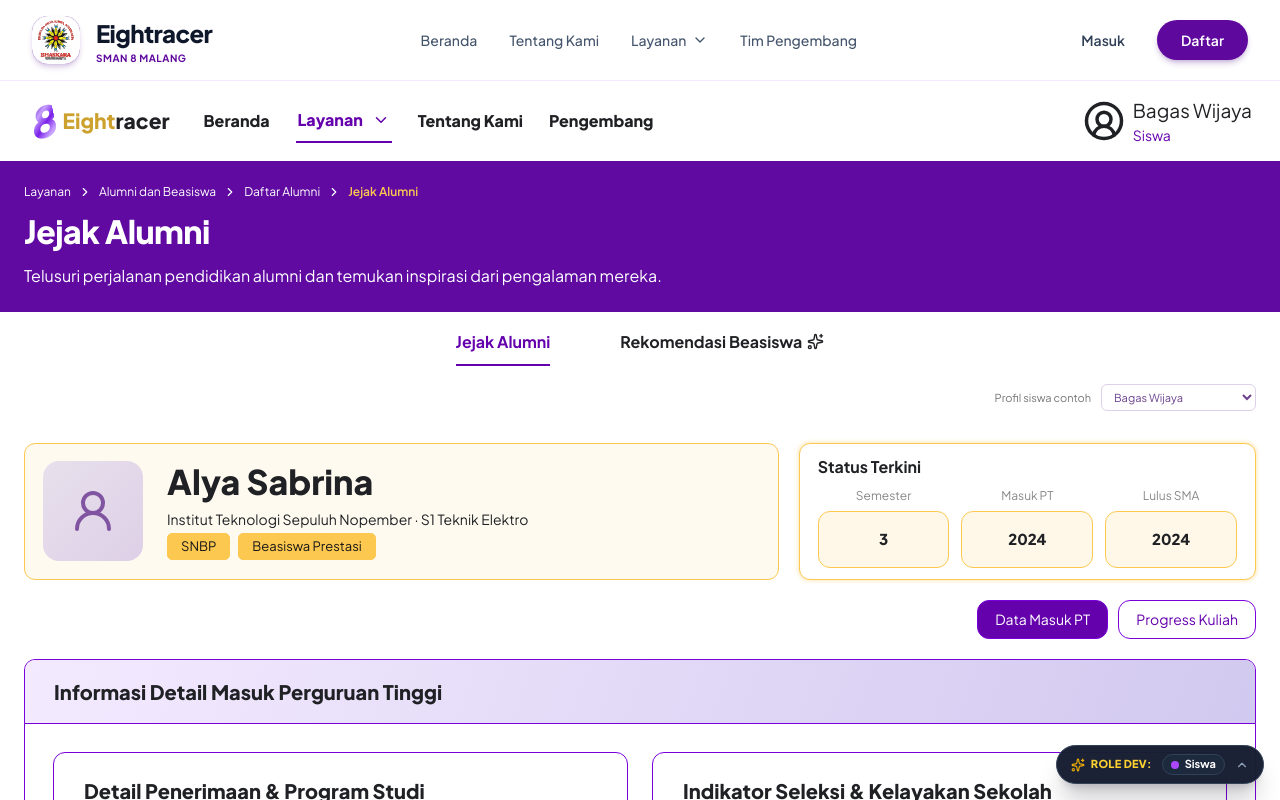
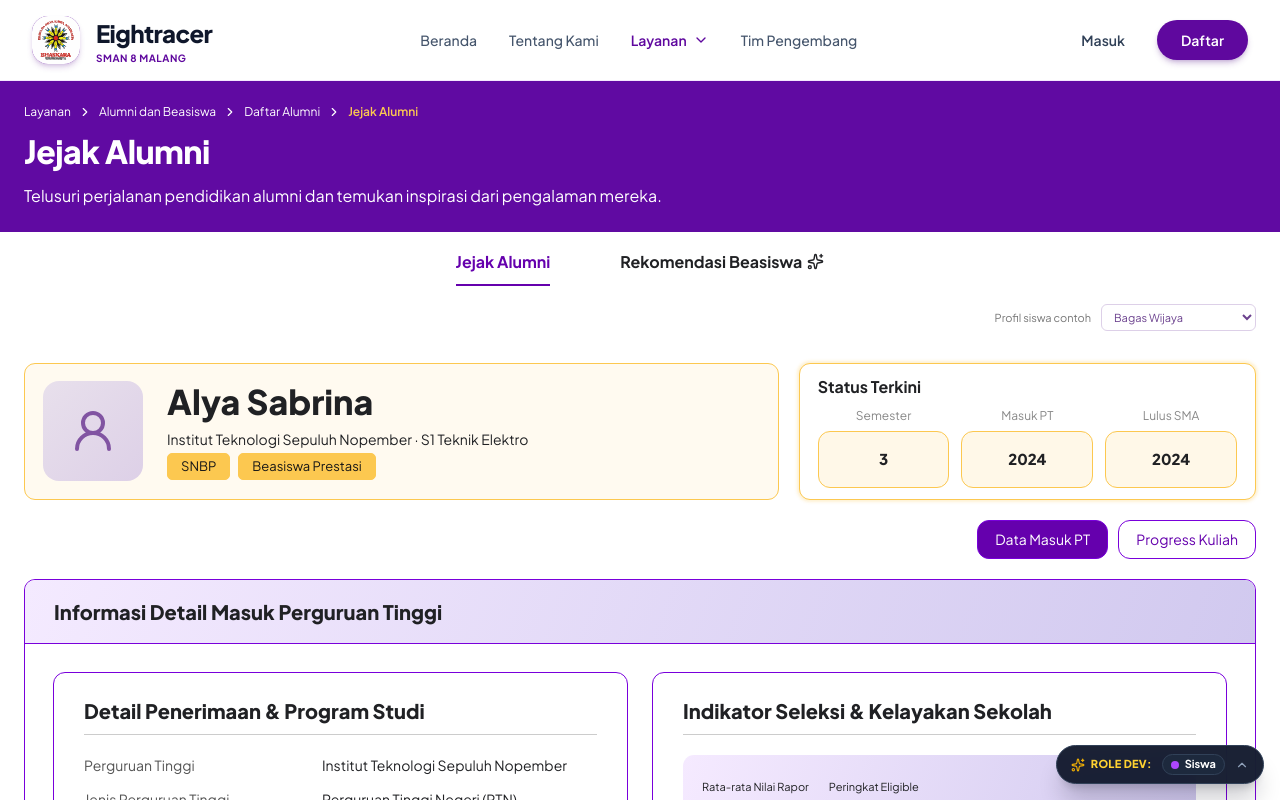
Before and after one commit to Zharussanoy/Eightracer-SMAN-8-MALANG, a Next.js app: page /siswa/jejak-alumni/alya in a window 1280 px wide. Shown: the top 800 px of the page. Built offline with nearby package versions, Linux system fonts and the light colour scheme.

Commit message:
Sesuaikan navigasi dan warna halaman B4

```diff
--- a/app/layout.tsx
+++ b/app/layout.tsx
@@ -1,4 +1,5 @@
 import type { Metadata } from "next";
+import { Suspense } from "react";
 import { Plus_Jakarta_Sans } from "next/font/google";
 import "./globals.css";
 import { UserProvider } from "@/context/UserContext";
@@ -36,7 +37,9 @@ export default function RootLayout({
       <body className="min-h-full flex flex-col bg-white text-slate-900 selection:bg-purple-100 selection:text-purple-900">
         <UserProvider>
           {/* Universal Navbar aktif di SEMUA halaman */}
-          <Navbar />
+          <Suspense fallback={<div className="h-20 shrink-0" aria-label="Memuat navigasi" />}>
+            <Navbar />
+          </Suspense>
           <div className="flex-1 flex flex-col">
             {children}
           </div>
--- a/components/admin/b-4/AlumniCollegePage.tsx
+++ b/components/admin/b-4/AlumniCollegePage.tsx
@@ -3,7 +3,6 @@
 import { useState } from "react";
 import Link from "next/link";
 import { ChevronDown, ChevronLeft, ChevronRight, Search, X } from "lucide-react";
-import B4Navbar from "./B4Navbar";
 import B4Tabs from "./B4Tabs";
 import { COLLEGE_ALUMNI } from "./mockData";
 import "./college.css";
@@ -57,12 +56,11 @@ export default function AlumniCollegePage() {
 
   return (
     <div className={"b4-page"}>
-      <B4Navbar />
       <main>
         <section className={"b4-hero"} aria-labelledby="b4-page-title">
           <div className={"b4-container"}>
             <nav aria-label="Breadcrumb" className={"b4-breadcrumb"}>
-              <Link href="/admin#layanan">Layanan</Link><ChevronRight size={14} aria-hidden="true" />
+              <Link href="/#layanan">Layanan</Link><ChevronRight size={14} aria-hidden="true" />
               <span>Alumni dan Beasiswa</span><ChevronRight size={14} aria-hidden="true" />
               <span aria-current="page">Alumni di PT</span>
             </nav>
--- a/components/admin/b-4/B4Navbar.tsx
+++ b/components/admin/b-4/B4Navbar.tsx
@@ -1,76 +1,7 @@
-"use client";
-
-import { useEffect, useRef, useState } from "react";
-import Link from "next/link";
-import { ChevronDown, CircleUserRound, Menu, X } from "lucide-react";
-import "./college.css";
-
-export default function B4Navbar({ role = "admin", name }: { role?: "admin" | "student"; name?: string }) {
-  const home = role === "student" ? "/" : "/admin";
-  const profileName = name ?? (role === "student" ? "Bagas Wijaya" : "Rina Wijayanti");
-  const [servicesOpen, setServicesOpen] = useState(false);
-  const [mobileOpen, setMobileOpen] = useState(false);
-  const headerRef = useRef<HTMLElement>(null);
-  const serviceButtonRef = useRef<HTMLButtonElement>(null);
-
-  useEffect(() => {
-    const closeOutside = (event: PointerEvent) => {
-      if (!headerRef.current?.contains(event.target as Node)) {
-        setServicesOpen(false);
-        setMobileOpen(false);
-      }
-    };
-    document.addEventListener("pointerdown", closeOutside);
-    return () => document.removeEventListener("pointerdown", closeOutside);
-  }, []);
-
-  return (
-    <header ref={headerRef} className={"b4-header"} onKeyDown={(event) => {
-      if (event.key === "Escape") {
-        setServicesOpen(false);
-        setMobileOpen(false);
-        serviceButtonRef.current?.focus();
-      }
-    }}>
-      <div className={"b4-headerInner"}>
-        <Link href={home} className={"b4-brand"} aria-label={`Eightracer, beranda ${role === "student" ? "siswa" : "admin"}`}>
-          <span className="b4-brandMark" aria-hidden="true">8</span>
-          <span><span className={"b4-brandGold"}>Eight</span>racer</span>
-        </Link>
-
-        <button type="button" className={"b4-mobileToggle"} aria-label={mobileOpen ? "Tutup navigasi" : "Buka navigasi"}
-          aria-expanded={mobileOpen} aria-controls="b4-main-navigation" onClick={() => setMobileOpen(!mobileOpen)}>
-          {mobileOpen ? <X size={24} /> : <Menu size={24} />}
-        </button>
-
-        <nav id="b4-main-navigation" aria-label="Navigasi utama" className={`${"b4-mainNav"} ${mobileOpen ? "b4-mobileNavOpen" : ""}`}>
-          <Link href={home}>Beranda</Link>
-          <div className={"b4-services"} onBlur={(event) => {
-            if (!event.currentTarget.contains(event.relatedTarget as Node | null)) setServicesOpen(false);
-          }}>
-            <button ref={serviceButtonRef} type="button" className={"b4-activeNav"}
-              aria-expanded={servicesOpen} aria-controls="b4-services-menu" onClick={() => setServicesOpen(!servicesOpen)}>
-              Layanan <ChevronDown size={18} />
-            </button>
-            {servicesOpen && (
-              <div id="b4-services-menu" className={"b4-servicesMenu"}>
-                <button type="button" disabled title="Halaman kelompok B1 belum tersedia">Kelompok B1</button>
-                <button type="button" disabled title="Halaman kelompok B2 belum tersedia">Kelompok B2</button>
-                <Link href="/admin/alumni">Kelompok B3</Link>
-                <Link href={role === "student" ? "/siswa/jejak-alumni" : "/admin/alumni-perguruan-tinggi"} className={"b4-selectedService"}
-                  onClick={() => { setServicesOpen(false); setMobileOpen(false); }}>Alumni dan Beasiswa</Link>
-              </div>
-            )}
-          </div>
-          <Link href={`${home}#tentang`}>Tentang Kami</Link>
-          <Link href="/tim-pengembang">Pengembang</Link>
-        </nav>
-
-        <div className={"b4-profile"} aria-label={`Profil contoh: ${profileName}, ${role === "student" ? "Siswa" : "Admin"}`}>
-          <CircleUserRound size={42} strokeWidth={2} aria-hidden="true" />
-          <div><span>{profileName}</span><small>{role === "student" ? "Siswa" : "Admin"}</small></div>
-        </div>
-      </div>
-    </header>
-  );
+/**
+ * Kompatibilitas untuk pemanggil B4 lama.
+ * Navbar bersama kini dirender satu kali oleh app/layout.tsx.
+ */
+export default function B4Navbar() {
+  return null;
 }
--- a/components/admin/b-4/ScholarshipAnalyticsPage.tsx
+++ b/components/admin/b-4/ScholarshipAnalyticsPage.tsx
@@ -3,7 +3,6 @@
 import { useState } from "react";
 import Link from "next/link";
 import { BookOpen, ChevronDown, ChevronRight, Landmark } from "lucide-react";
-import B4Navbar from "./B4Navbar";
 import B4Tabs from "./B4Tabs";
 import "./college.css";
 
@@ -110,12 +109,11 @@ export default function ScholarshipAnalyticsPage() {
   const scholarshipPercent = Math.round(scholarshipCount / Math.max(1, totalAlumni) * 100);
 
   return <div className="b4-page">
-    <B4Navbar />
     <main>
       <section className="b4-hero" aria-labelledby="b4-analytics-title">
         <div className="b4-container">
           <nav aria-label="Breadcrumb" className="b4-breadcrumb">
-            <Link href="/admin#layanan">Layanan</Link><ChevronRight size={14} aria-hidden="true" />
+            <Link href="/#layanan">Layanan</Link><ChevronRight size={14} aria-hidden="true" />
             <span>Alumni dan Beasiswa</span><ChevronRight size={14} aria-hidden="true" />
             <span aria-current="page">Analitik Beasiswa</span>
           </nav>
--- a/components/admin/b-4/college.css
+++ b/components/admin/b-4/college.css
@@ -2,7 +2,7 @@
   --b4-purple: #6500ad;
   --b4-border: #7900db;
   --b4-lilac: #eee6f3;
-  --b4-yellow: #fff0c9;
+  --b4-yellow: #FEEEC9;
   --b4-gold: #FCC850;
   min-height: 100vh;
   position: relative;
--- a/components/b4/B4Shell.tsx
+++ b/components/b4/B4Shell.tsx
@@ -3,7 +3,6 @@
 import type { ReactNode } from "react";
 import Link from "next/link";
 import { ChevronRight, Sparkles, UserRound } from "lucide-react";
-import B4Navbar from "@/components/admin/b-4/B4Navbar";
 import B4Tabs from "@/components/admin/b-4/B4Tabs";
 import { STUDENTS, updateDemo, useDemoData } from "./demoStore";
 import "@/components/admin/b-4/college.css";
@@ -19,9 +18,8 @@ export default function B4Shell({ title, description, student = false, active =
   title: string; description: string; student?: boolean; active?: "alumni" | "recommendations" | "database" | "timeline"; children: ReactNode; parent?: { label: string; href: string };
 }) {
   const data = useDemoData();
-  const viewer = STUDENTS.find((item) => item.id === data.viewerId) ?? STUDENTS[0];
-  return <div className="b4-page bc4-page"><B4Navbar role={student ? "student" : "admin"} name={student ? viewer.name : undefined} />
-    <main><section className="b4-hero"><div className="b4-container"><nav className="b4-breadcrumb" aria-label="Breadcrumb"><Link href={student ? "/#layanan" : "/admin#layanan"}>Layanan</Link><ChevronRight size={14} /><span>Alumni dan Beasiswa</span><ChevronRight size={14} />{parent && <><Link href={parent.href}>{parent.label}</Link><ChevronRight size={14} /></>}<span aria-current="page">{title}</span></nav><h1>{title}</h1><p>{description}</p></div></section>
+  return <div className="b4-page bc4-page">
+    <main><section className="b4-hero"><div className="b4-container"><nav className="b4-breadcrumb" aria-label="Breadcrumb"><Link href="/#layanan">Layanan</Link><ChevronRight size={14} /><span>Alumni dan Beasiswa</span><ChevronRight size={14} />{parent && <><Link href={parent.href}>{parent.label}</Link><ChevronRight size={14} /></>}<span aria-current="page">{title}</span></nav><h1>{title}</h1><p>{description}</p></div></section>
       <div className="b4-container">{student ? <StudentTabs active={active === "alumni" ? "alumni" : "recommendations"} /> : <B4Tabs active={active === "database" ? "Basis Data Beasiswa" : active === "alumni" ? "Alumni di PT" : active === "timeline" ? "Timeline individu" : "Rekomendasi Beasiswa"} />}
         {student && <div className="bc4-viewer"><label>Profil siswa contoh <select aria-label="Profil siswa contoh" value={data.viewerId} onChange={(event) => updateDemo((current) => ({ ...current, viewerId: event.target.value }))}>{STUDENTS.map((item) => <option key={item.id} value={item.id}>{item.name}</option>)}</select></label></div>}
         <div className="bc4-content">{children}</div><p className="bc4-demoNote">Pratinjau B4 · Data contoh disimpan di browser ini. Belum terhubung ke backend atau layanan AI.</p>
--- a/components/shared/Navbar.tsx
+++ b/components/shared/Navbar.tsx
@@ -6,6 +6,7 @@ import Image from "next/image";
 import { usePathname } from "next/navigation";
 import { ChevronDown, Menu, X, ArrowUpRight } from "lucide-react";
 import { useUser } from "@/context/UserContext";
+import { getB4HomeHref, isB4Page } from "@/lib/b4-navigation";
 
 export default function Navbar() {
   const [mobileMenuOpen, setMobileMenuOpen] = useState(false);
@@ -17,6 +18,8 @@ export default function Navbar() {
   const isHome = pathname === "/";
   const isTeam = pathname === "/tim-pengembang";
   const isProfile = pathname === "/profile";
+  const b4Href = getB4HomeHref(pathname, currentUser.role);
+  const isB4 = isB4Page(pathname);
 
   return (
     <header className="sticky top-0 z-50 bg-white/95 backdrop-blur-md border-b border-purple-100 transition-all">
@@ -44,7 +47,7 @@ export default function Navbar() {
           </Link>
 
           {/* Navigasi Utama: HANYA 1. Beranda, 2. Tentang Kami, 3. Layanan, 4. Tim Pengembang */}
-          <nav className="hidden md:flex items-center gap-8 text-sm font-medium text-slate-600">
+          <nav aria-label="Navigasi utama" className="hidden md:flex items-center gap-8 text-sm font-medium text-slate-600">
             {/* 1. Beranda */}
             <Link
               href="/"
@@ -66,13 +69,22 @@ export default function Navbar() {
             {/* 3. Layanan */}
             <div
               className="relative"
-              onMouseEnter={() => setServicesDropdownOpen(true)}
               onMouseLeave={() => setServicesDropdownOpen(false)}
+              onBlur={(event) => {
+                if (!event.currentTarget.contains(event.relatedTarget as Node | null)) {
+                  setServicesDropdownOpen(false);
+                }
+              }}
+              onKeyDown={(event) => {
+                if (event.key === "Escape") setServicesDropdownOpen(false);
+              }}
             >
-              <Link
-                href={isHome ? "#layanan" : "/#layanan"}
-                className="flex items-center gap-1.5 hover:text-[#5F089E] py-2 transition-colors cursor-pointer"
-                onClick={() => setServicesDropdownOpen(false)}
+              <button
+                type="button"
+                aria-expanded={servicesDropdownOpen}
+                aria-controls="main-services-menu"
+                className={`flex items-center gap-1.5 hover:text-[#5F089E] py-2 transition-colors cursor-pointer ${isB4 ? "text-[#5F089E] font-semibold" : ""}`}
+                onClick={() => setServicesDropdownOpen(!servicesDropdownOpen)}
               >
                 <span>Layanan</span>
                 <ChevronDown
@@ -80,10 +92,10 @@ export default function Navbar() {
                     servicesDropdownOpen ? "rotate-180 text-[#5F089E]" : ""
                   }`}
                 />
-              </Link>
+              </button>
 
               {servicesDropdownOpen && (
-                <div className="absolute top-full left-0 w-64 pt-2 animate-in fade-in slide-in-from-top-2 duration-150 z-50">
+                <div id="main-services-menu" className="absolute top-full left-0 w-64 pt-2 animate-in fade-in slide-in-from-top-2 duration-150 z-50">
                   <div className="bg-white rounded-2xl shadow-xl shadow-purple-950/10 border border-purple-100 p-2 space-y-1">
                     <Link
                       href={isHome ? "#layanan" : "/#layanan"}
@@ -115,6 +127,15 @@ export default function Navbar() {
                       onClick={() => setServicesDropdownOpen(false)}
                     >
                       <span>Perkembangan &amp; Karir Alumni</span>
+                      <ArrowUpRight className="w-3.5 h-3.5 opacity-50" />
+                    </Link>
+                    <Link
+                      href={b4Href}
+                      aria-current={pathname === b4Href ? "page" : undefined}
+                      className={`flex items-center justify-between px-3 py-2.5 rounded-xl hover:bg-purple-50 text-xs font-semibold transition-colors ${isB4 ? "bg-purple-50 text-[#5F089E]" : "text-slate-700 hover:text-[#5F089E]"}`}
+                      onClick={() => setServicesDropdownOpen(false)}
+                    >
+                      <span>Alumni dan Beasiswa</span>
                       <ArrowUpRight className="w-3.5 h-3.5 opacity-50" />
                     </Link>
                   </div>
@@ -192,7 +213,9 @@ export default function Navbar() {
               type="button"
               onClick={() => setMobileMenuOpen(!mobileMenuOpen)}
               className="p-2 rounded-xl text-slate-700 hover:text-purple-700 hover:bg-purple-50 transition-colors"
-              aria-label="Buka menu navigasi"
+              aria-label={mobileMenuOpen ? "Tutup menu navigasi" : "Buka menu navigasi"}
+              aria-expanded={mobileMenuOpen}
+              aria-controls="main-mobile-navigation"
             >
               {mobileMenuOpen ? (
                 <X className="w-6 h-6" />
@@ -206,7 +229,7 @@ export default function Navbar() {
 
       {/* Mobile Menu Dropdown */}
       {mobileMenuOpen && (
-        <div className="md:hidden border-t border-purple-100 bg-white px-4 pt-4 pb-6 space-y-4 animate-in slide-in-from-top-2 duration-150">
+        <div id="main-mobile-navigation" className="md:hidden border-t border-purple-100 bg-white px-4 pt-4 pb-6 space-y-4 animate-in slide-in-from-top-2 duration-150">
           {/* Card Profil jika sudah login */}
           {isLoggedIn && (
             <Link
@@ -243,7 +266,7 @@ export default function Navbar() {
           )}
 
           {/* Navigasi Utama */}
-          <div className="flex flex-col space-y-2 font-medium text-slate-700">
+          <nav aria-label="Navigasi utama seluler" className="flex flex-col space-y-2 font-medium text-slate-700">
             <Link
               href="/"
               onClick={() => setMobileMenuOpen(false)}
@@ -270,6 +293,21 @@ export default function Navbar() {
               Layanan
             </Link>
             <Link
+              href="/alumni?tab=direktori"
+              onClick={() => setMobileMenuOpen(false)}
+              className="px-3 py-2 rounded-lg hover:bg-purple-50"
+            >
+              Data Kelulusan &amp; Kampus
+            </Link>
+            <Link
+              href={b4Href}
+              aria-current={pathname === b4Href ? "page" : undefined}
+              onClick={() => setMobileMenuOpen(false)}
+              className={`px-3 py-2 rounded-lg transition-colors ${isB4 ? "text-purple-700 font-semibold bg-purple-50" : "hover:bg-purple-50"}`}
+            >
+              Alumni dan Beasiswa
+            </Link>
+            <Link
               href="/tim-pengembang"
               onClick={() => setMobileMenuOpen(false)}
               className={`px-3 py-2 rounded-lg transition-colors ${
@@ -280,7 +318,7 @@ export default function Navbar() {
             >
               Tim Pengembang
             </Link>
-          </div>
+          </nav>
 
           {/* Tombol Masuk & Daftar jika belum login */}
           {!isLoggedIn && (
--- /dev/null
+++ b/lib/b4-navigation.ts
@@ -0,0 +1,23 @@
+const ADMIN_HOME = "/admin/alumni-perguruan-tinggi";
+const STUDENT_HOME = "/siswa/jejak-alumni";
+
+const b4Routes = [
+  ADMIN_HOME,
+  "/admin/timeline-individu",
+  "/admin/analitik-beasiswa",
+  "/admin/basis-data-beasiswa",
+  "/admin/rekomendasi-beasiswa",
+  STUDENT_HOME,
+  "/siswa/rekomendasi-beasiswa",
+];
+
+export function isB4Page(pathname: string) {
+  return b4Routes.some((route) => pathname === route || pathname.startsWith(`${route}/`));
+}
+
+// Pemilihan tujuan menu saja; izin akses tetap harus diperiksa oleh backend.
+export function getB4HomeHref(pathname: string, role: string) {
+  if (pathname === "/admin" || pathname.startsWith("/admin/")) return ADMIN_HOME;
+  if (pathname === "/siswa" || pathname.startsWith("/siswa/")) return STUDENT_HOME;
+  return role === "admin" || role === "administrator" ? ADMIN_HOME : STUDENT_HOME;
+}
```
Also changed, not shown: 1 other file (tests, documents, lock files or other folders).
